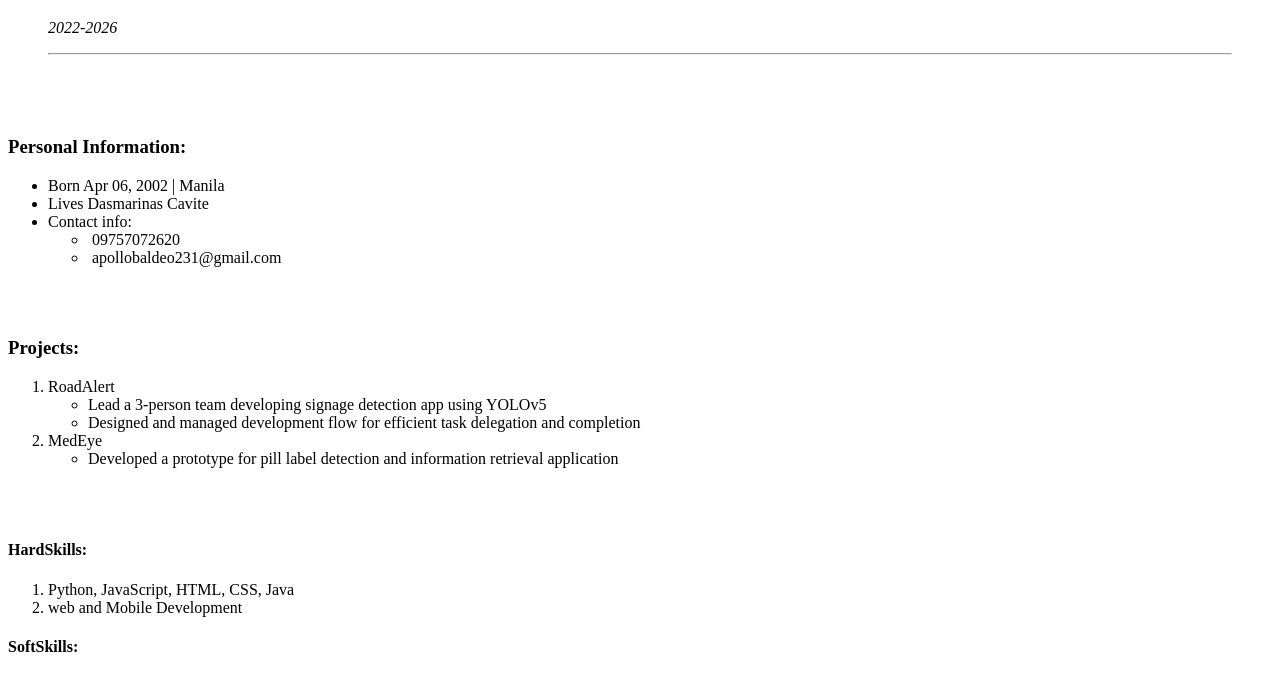
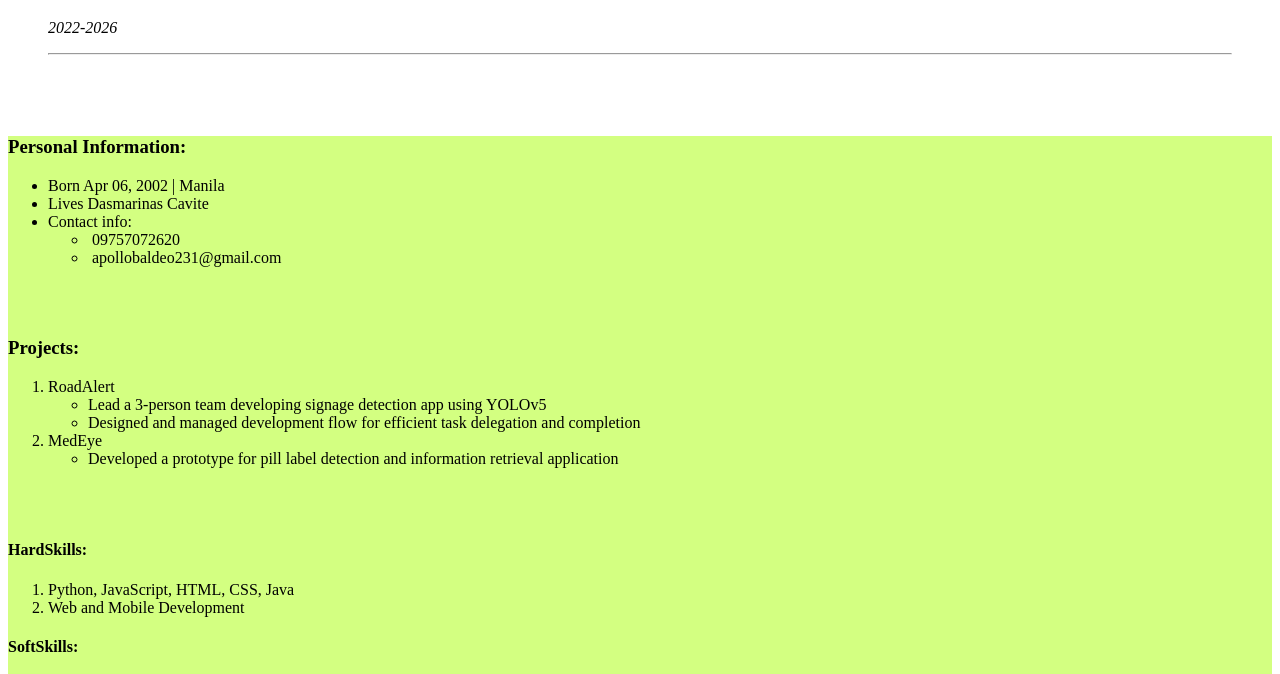
Before and after one commit to sunnyson6/introduction, a plain HTML site: page index.html in a window 1280 px wide. Shown: the part 100-774 px from the top of the page. Drawn offline with Linux system fonts and the light colour scheme.

Commit message:
css tutorial

```diff
--- a/index.html
+++ b/index.html
@@ -5,7 +5,9 @@
         <meta charset="UTF-8">
         <meta name="author" content="Apollo Baldeo">
         <meta name="description" content="portfolio">
+
         <link rel="icon" href="img/web_icon.jpg">
+        <link rel="stylesheet" href="style.css">
 
         <title>apolloBaldeo</title>
 
@@ -53,7 +55,7 @@
                 <h4>HardSkills:</h4>
                 <ol>
                     <li>Python, JavaScript, HTML, CSS, Java</li>
-                    <li>web and Mobile Development</li>
+                    <li>Web and Mobile Development</li>
                 </ol>
                 <h4>SoftSkills:</h4>
                 <ol>
--- /dev/null
+++ b/style.css
@@ -0,0 +1,5 @@
+/*bg color ng main */
+main{
+    background-color: rgb(211, 255, 129);
+
+}
```
